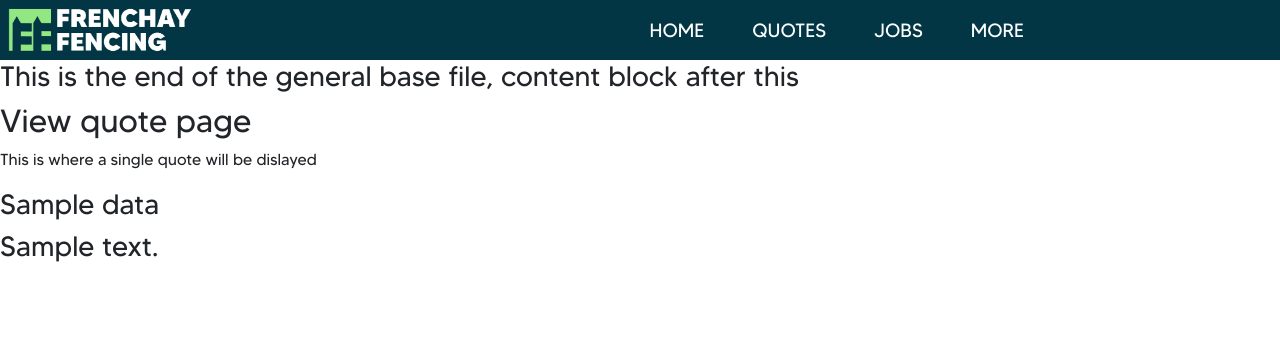
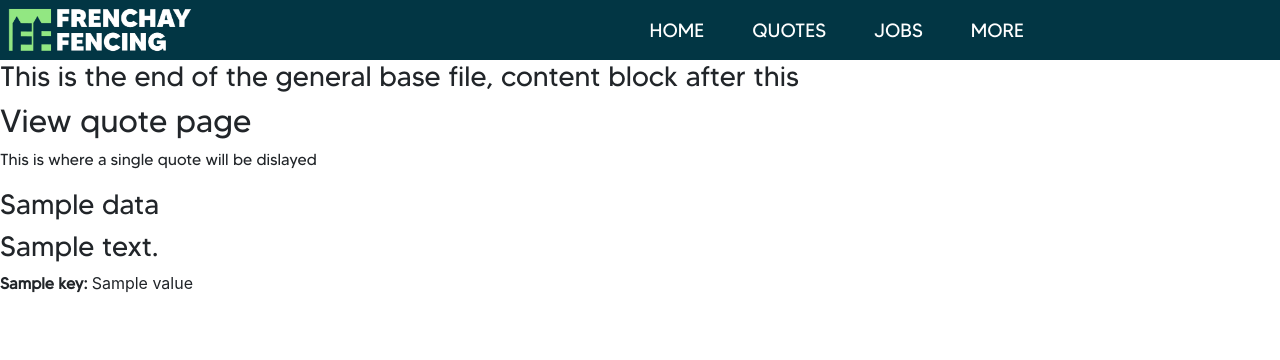
Before and after one commit to jackkeepin/Frenchay-Fencing-Management-Service, a Django app: template quote/templates/quote/view_quote.html in a window 1280 px wide. Shown: the top 360 px of the page. Run offline with Django 3.2, Linux system fonts and the light colour scheme; the template is opened without the code that fills it: most values are stand-ins (such as "Sample title", 1, 10 or a date in 2020); some libraries are stand-ins or nearby versions.

Commit message:
Display all keys and values for a quote on the view quote page (temporary)

```diff
--- a/quote/templates/quote/view_quote.html
+++ b/quote/templates/quote/view_quote.html
@@ -9,6 +9,9 @@
 
         <h3>{{ data.customer_first_name }}</h2>
         <h3>{{ data.job_descripton }}</h2>
+            {% for key, value in data.items %}
+                <b>{{ key }}: </b>{{ value }}
+            {% endfor %}
 
     {% endfor %}
 
```
